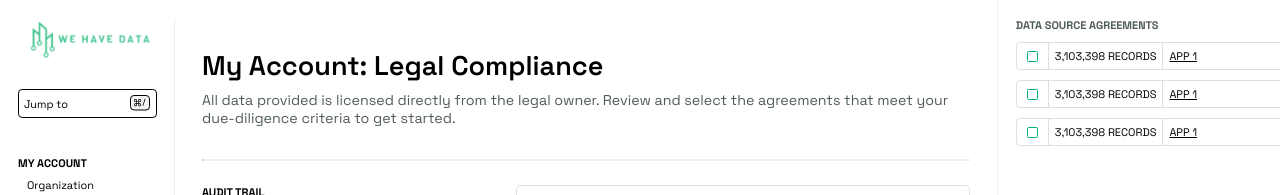
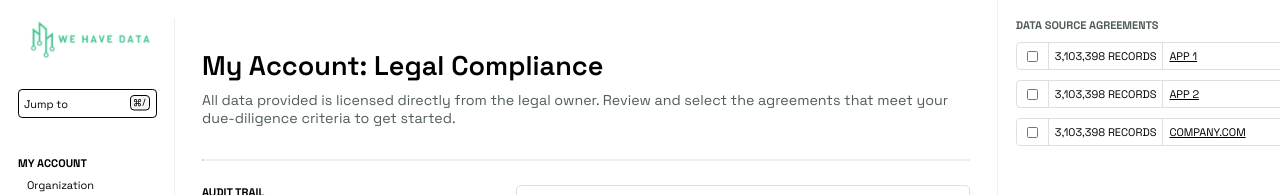
Before and after one commit to tiki/website-client-shop, a Vue app: page / in a window 1280 px wide. Shown: the top 195 px of the page. Built offline with nearby package versions, Linux system fonts and the light colour scheme.

Commit message:
fix: creating types/JSONs

```diff
--- a/src/ChartService/index.ts
+++ b/src/ChartService/index.ts
@@ -2,9 +2,9 @@ import { type ChartData } from './types/Chart'
 import { Chart } from 'chart.js/auto'
 
 export default class ChartService {
-  public static renderLegalComplianceChart(Charts: ChartData[], firstContainerId: string) {
+  public static renderLegalComplianceChart(chart: ChartData, firstContainerId: string) {
     const firstContainer = document.getElementById(firstContainerId!)
-    Charts?.forEach((chart) => {
+
     const newCanva = document.createElement('canvas')
     newCanva.id = `${window.crypto.randomUUID()}`
     newCanva.width = 200
@@ -16,12 +16,11 @@ export default class ChartService {
     newDiv.appendChild(newCanva)
 
     new Chart(newCanva.id, {
-        type: chart.type,
+      type: 'doughnut',
       data: {
         labels: chart.labels,
         datasets: chart.datasets
       }
-      })
     })
   }
 
@@ -59,7 +58,7 @@ export default class ChartService {
       firstContainer?.appendChild(newDiv)
       newDiv?.appendChild(newCanva)
       new Chart(newCanva.id, {
-        type: chart.type,
+        type: chart.type!,
         data: {
           labels: chart.labels,
           datasets: chart.datasets
@@ -136,7 +135,7 @@ export default class ChartService {
     slotDiv?.appendChild(newDiv)
     newDiv?.appendChild(newCanva)
     new Chart(newCanva.id, {
-      type: chart.type,
+      type: chart.type!,
       data: {
         labels: chart.labels,
         datasets: chart.datasets
--- a/src/ChartService/types/Chart.ts
+++ b/src/ChartService/types/Chart.ts
@@ -7,7 +7,7 @@ interface Axis {
 }
 interface Dataset {
   label: string
-  data: string | number[] | Axis[]
+  data: string[] | number[] | Axis[]
   backgroundColor?: string | string[]
   borderColor?: string
   color?: string
@@ -15,7 +15,7 @@ interface Dataset {
 }
 
 export interface ChartData {
-  type: ChartType
+  type?: ChartType
   labels: (string | number)[]
   datasets: Dataset[]
   width?: number
--- a/src/LegalCompliance/ChartComponent.vue
+++ b/src/LegalCompliance/ChartComponent.vue
@@ -1,5 +1,5 @@
 <script setup lang="ts">
-import { onMounted } from 'vue'
+import { onMounted, type PropType } from 'vue'
 import ChartService from '../ChartService/index'
 import { type ChartData } from '../ChartService/types/Chart'
 
@@ -11,45 +11,16 @@ const props = defineProps({
   containerId: {
     type: String,
     required: true
+  },
+  chartData: {
+    required: true,
+    type: Object as PropType<ChartData>
   }
 })
-const accentColor = getComputedStyle(document.body).getPropertyValue('--accent-color')
 
-const datasources: ChartData[] =
-  props.containerId === 'data-sources'
-    ? [
-        {
-          width: 5,
-          height: 2,
-          type: 'doughnut',
-          labels: ['App 1', 'App 2', 'Stripe', 'Hubspot'],
-          datasets: [
-            {
-              data: [90, 52, 36, 10],
-              label: '',
-              backgroundColor: [68, 52, 36, 20].map((el) => accentColor + el)
-            }
-          ]
-        }
-      ]
-    : [
-        {
-          width: 5,
-          height: 2,
-          type: 'doughnut',
-          labels: ['ANALYTICS', 'AI TRAINING', 'ADVERTISING', 'ATTRIBUTION'],
-          datasets: [
-            {
-              data: [68, 52, 36, 20],
-              label: '',
-              backgroundColor: [68, 52, 36, 20].map((el) => accentColor + el)
-            }
-          ]
-        }
-      ]
 onMounted(() => {
   try {
-    ChartService.renderLegalComplianceChart(datasources, props.containerId)
+    ChartService.renderLegalComplianceChart(props.chartData, props.containerId)
   } catch {
     ;(e: any) => console.log(e)
   }
--- a/src/LegalCompliance/DataSourceAgreement.vue
+++ b/src/LegalCompliance/DataSourceAgreement.vue
@@ -1,17 +1,51 @@
 <script setup lang="ts">
-const datasets = [1, 2, 3]
+import type { PropType } from 'vue'
+import type DataSourceAgreementType from './types/DataSourceAgreementType'
+
+//fetch data
+const dataSourcesAgreements: DataSourceAgreementType[] = [
+  {
+    records: '3,103,398 RECORDS',
+    agreement: {
+      name: 'APP 1',
+      link: ''
+    }
+  },
+  {
+    records: '3,103,398 RECORDS',
+    agreement: {
+      name: 'APP 2',
+      link: ''
+    }
+  },
+  {
+    records: '3,103,398 RECORDS',
+    agreement: {
+      name: 'COMPANY.COM',
+      link: ''
+    }
+  }
+]
 </script>
 
 <template>
   <div class="container">
     <h1>DATA SOURCE AGREEMENTS</h1>
-    <div class="agreement-checkbox-container" v-for="dataset in datasets" :key="dataset">
+    <div
+      class="agreement-checkbox-container"
+      v-for="dataset in dataSourcesAgreements"
+      :key="dataset.agreement.name"
+    >
       <div class="checkbox-container">
-        <input type="checkbox" :id="`${dataset}`" @click="console.log('test')" />
-        <label :for="`${dataset}`"></label>
+        <input type="checkbox" :id="`${dataset.agreement.name}`" @click="console.log('test')" />
+        <label :for="`${dataset.agreement.name}`"></label>
       </div>
-      <div class="odd-div">3,103,398 RECORDS</div>
-      <span>APP 1</span>
+      <div class="odd-div">{{ dataset.records }}</div>
+      <span
+        ><a :href="dataset.agreement.link">
+          {{ dataset.agreement.name }}
+        </a></span
+      >
     </div>
   </div>
 </template>
@@ -99,4 +133,14 @@ input[type='checkbox'] {
   text-decoration-line: underline;
   text-transform: uppercase;
 }
+
+a:link,
+a:visited,
+a:hover,
+a:active {
+  text-decoration: none;
+  color: inherit;
+  outline: 0;
+  cursor: pointer;
+}
 </style>
--- a/src/LegalCompliance/LegalComplianceContent.vue
+++ b/src/LegalCompliance/LegalComplianceContent.vue
@@ -1,8 +1,12 @@
 <script setup lang="ts">
+import type { ChartData } from '@/ChartService/types/Chart'
 import AuditTrail from './AuditTrail.vue'
 import ChartComponent from './ChartComponent.vue'
+import type TrailInfo from './types/TrailInfo'
 
-const trailInfo = [
+const accentColor = getComputedStyle(document.body).getPropertyValue('--accent-color')
+
+const trailInfo: TrailInfo[] = [
   {
     date: 'JAN. 03, 2024',
     approved: true,
@@ -24,14 +28,44 @@ const trailInfo = [
     agreement: 'APP 2'
   }
 ]
+
+const dataSourceChartData: ChartData = {
+  labels: ['App 1', 'App 2', 'Stripe', 'Hubspot'],
+  datasets: [
+    {
+      data: [90, 52, 36, 10],
+      label: '',
+      backgroundColor: [68, 52, 36, 20].map((el) => accentColor + el)
+    }
+  ]
+}
+
+const approvedChartData: ChartData = {
+  labels: ['ANALYTICS', 'AI TRAINING', 'ADVERTISING', 'ATTRIBUTION'],
+  datasets: [
+    {
+      data: [68, 52, 36, 20],
+      label: '',
+      backgroundColor: [68, 52, 36, 20].map((el) => accentColor + el)
+    }
+  ]
+}
 </script>
 
 <template>
   <div class="legal-compliance-container">
     <audit-trail :trailInfo="trailInfo" />
     <div class="chart-container">
-      <chart-component :title="'DATA SOURCES'" :containerId="'data-sources'" />
-      <chart-component :title="'APPROVED FOR'" :containerId="'approved-for'" />
+      <chart-component
+        :title="'DATA SOURCES'"
+        :containerId="'data-sources'"
+        :chart-data="dataSourceChartData"
+      />
+      <chart-component
+        :title="'APPROVED FOR'"
+        :containerId="'approved-for'"
+        :chart-data="approvedChartData"
+      />
     </div>
   </div>
 </template>
--- /dev/null
+++ b/src/LegalCompliance/types/DataSourceAgreementType.ts
@@ -0,0 +1,9 @@
+export default interface DataSourceAgreementType {
+  records: string
+  agreement: agreement
+}
+
+interface agreement {
+  name: string
+  link: string
+}
```
Lines whose indentation alone changed are shown as unchanged.
